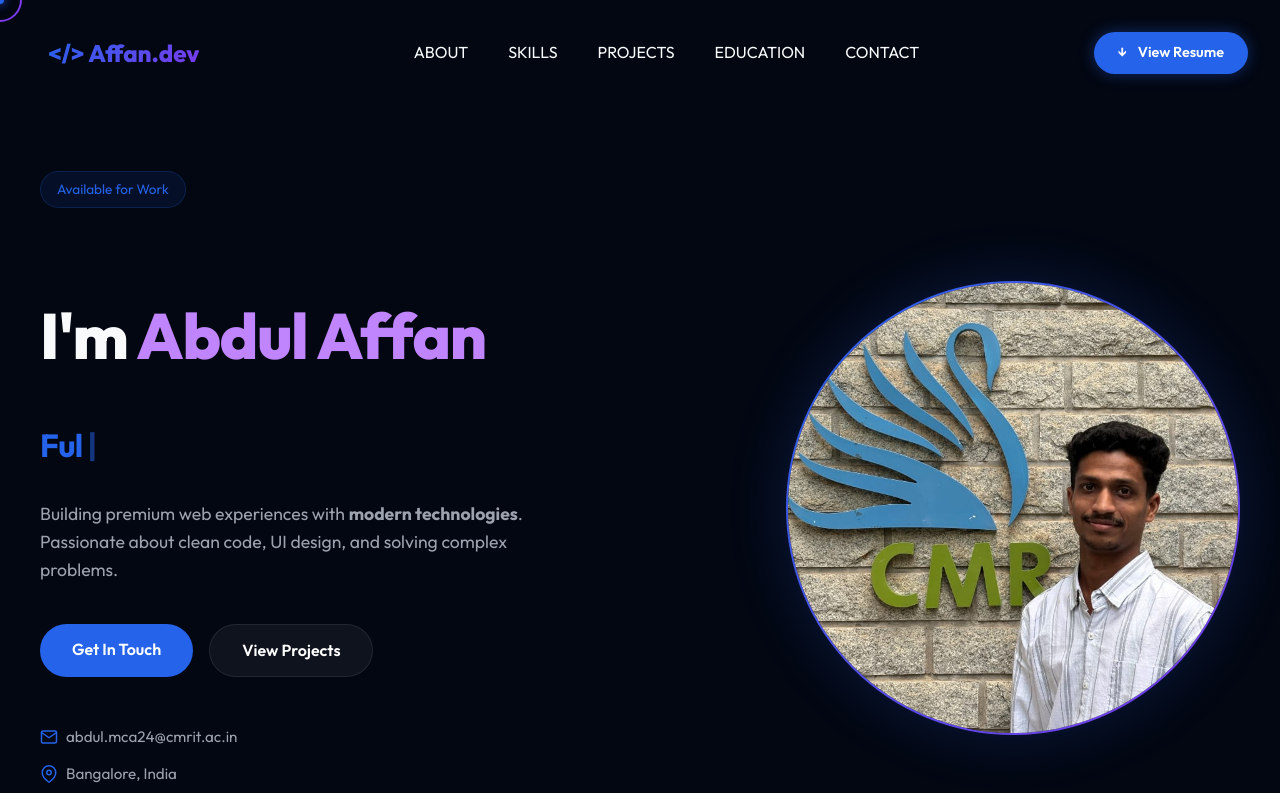
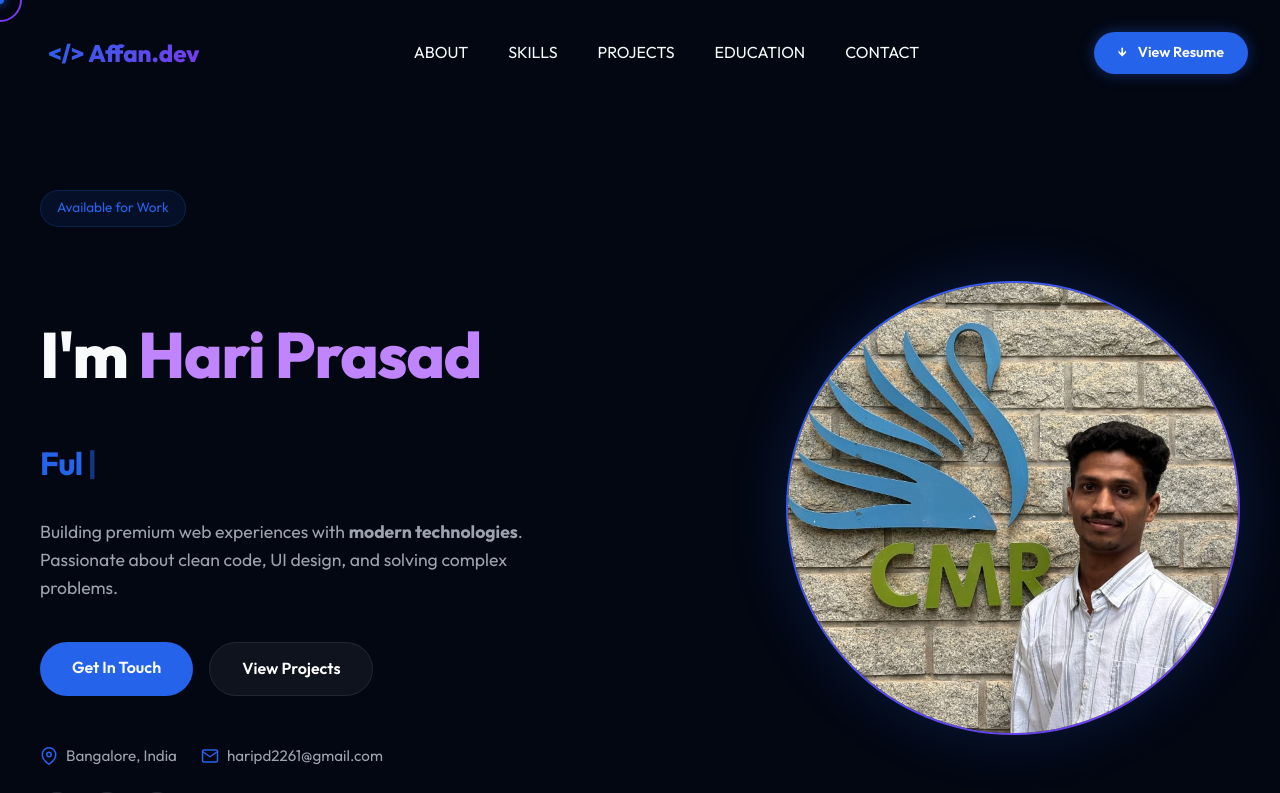
Before and after one commit to Abdul-Affan/portfolio, a React (Vite) app: page / in a window 1280 px wide. Shown: the top 793 px of the page. Built offline with nearby package versions, Linux system fonts and the light colour scheme.

Commit message:
Complete profile update to Hari Prasad and haripd2261@gmail.com

```diff
--- a/src/App.jsx
+++ b/src/App.jsx
@@ -162,7 +162,7 @@ const App = () => {
           <div className="container hero-container">
             <div className="hero-content" data-reveal>
               <div className="availability-tag">Available for Work</div>
-              <h1>I'm <span>Abdul Affan</span></h1>
+              <h1>I'm <span>Hari Prasad</span></h1>
               <h3 className="hero-subtitle">
                 {text}
                 <span className="cursor" style={{ marginLeft: '5px' }}>|</span>
@@ -177,17 +177,17 @@ const App = () => {
               <div className="contact-info-mini">
                 <span style={{ display: 'flex', alignItems: 'center', gap: '8px' }}>
                   <svg width="18" height="18" viewBox="0 0 24 24" fill="none" stroke="currentColor" strokeWidth="2" strokeLinecap="round" strokeLinejoin="round" style={{ color: 'var(--accent-primary)' }}>
-                    <path d="M4 4h16c1.1 0 2 .9 2 2v12c0 1.1-.9 2-2 2H4c-1.1 0-2-.9-2-2V6c0-1.1.9-2 2-2z"></path>
-                    <polyline points="22,6 12,13 2,6"></polyline>
-                  </svg>
-                  abdul.mca24@cmrit.ac.in
-                </span>
-                <span style={{ display: 'flex', alignItems: 'center', gap: '8px' }}>
-                  <svg width="18" height="18" viewBox="0 0 24 24" fill="none" stroke="currentColor" strokeWidth="2" strokeLinecap="round" strokeLinejoin="round" style={{ color: 'var(--accent-primary)' }}>
                     <path d="M21 10c0 7-9 13-9 13s-9-6-9-13a9 9 0 0 1 18 0z"></path>
                     <circle cx="12" cy="10" r="3"></circle>
                   </svg>
                   Bangalore, India
+                </span>
+                <span style={{ display: 'flex', alignItems: 'center', gap: '8px' }}>
+                  <svg width="18" height="18" viewBox="0 0 24 24" fill="none" stroke="currentColor" strokeWidth="2" strokeLinecap="round" strokeLinejoin="round" style={{ color: 'var(--accent-primary)' }}>
+                    <path d="M4 4h16c1.1 0 2 .9 2 2v12c0 1.1-.9 2-2 2H4c-1.1 0-2-.9-2-2V6c0-1.1.9-2 2-2z"></path>
+                    <polyline points="22,6 12,13 2,6"></polyline>
+                  </svg>
+                  haripd2261@gmail.com
                 </span>
               </div>
 
@@ -206,7 +206,7 @@ const App = () => {
 
             <div className="profile-img-wrapper" data-reveal>
               <div className="profile-img-container">
-                <img src={profileImg} alt="Abdul Affan" />
+                <img src={profileImg} alt="Hari Prasad" />
               </div>
             </div>
           </div>
@@ -523,7 +523,7 @@ const App = () => {
                   </div>
                   <div className="info-content-v2">
                     <h4>Email</h4>
-                    <p>abdul.mca24@cmrit.ac.in</p>
+                    <p>haripd2261@gmail.com</p>
                   </div>
                 </div>
 
@@ -567,11 +567,11 @@ const App = () => {
                 <div className="form-row">
                   <div className="form-group">
                     <label htmlFor="name">Name</label>
-                    <input type="text" id="name" name="name" placeholder="Abdul Affan" required />
+                    <input type="text" id="name" name="name" placeholder="Hari Prasad" required />
                   </div>
                   <div className="form-group">
                     <label htmlFor="email">Email</label>
-                    <input type="email" id="email" name="email" placeholder="abdul.mca24@cmrit.ac.in" required />
+                    <input type="email" id="email" name="email" placeholder="haripd2261@gmail.com" required />
                   </div>
                 </div>
                 <div className="form-group">
@@ -601,7 +601,7 @@ const App = () => {
       </main>
 
       <footer style={{ padding: '4rem 0', borderTop: '1px solid var(--glass-border)', textAlign: 'center' }}>
-        <p style={{ color: 'var(--text-muted)' }}>&copy; 2026 Abdul Affan. Professional Portfolio.</p>
+        <p style={{ color: 'var(--text-muted)' }}>&copy; 2026 Hari Prasad. Professional Portfolio.</p>
       </footer>
     </div>
   );
--- a/src/index.css
+++ b/src/index.css
@@ -255,8 +255,9 @@ nav.scrolled {
 
 .contact-info-mini {
   display: flex;
-  flex-direction: column;
-  gap: 0.8rem;
+  flex-direction: row;
+  flex-wrap: wrap;
+  gap: 1.5rem;
   color: var(--text-muted);
   font-size: 0.95rem;
 }
```
